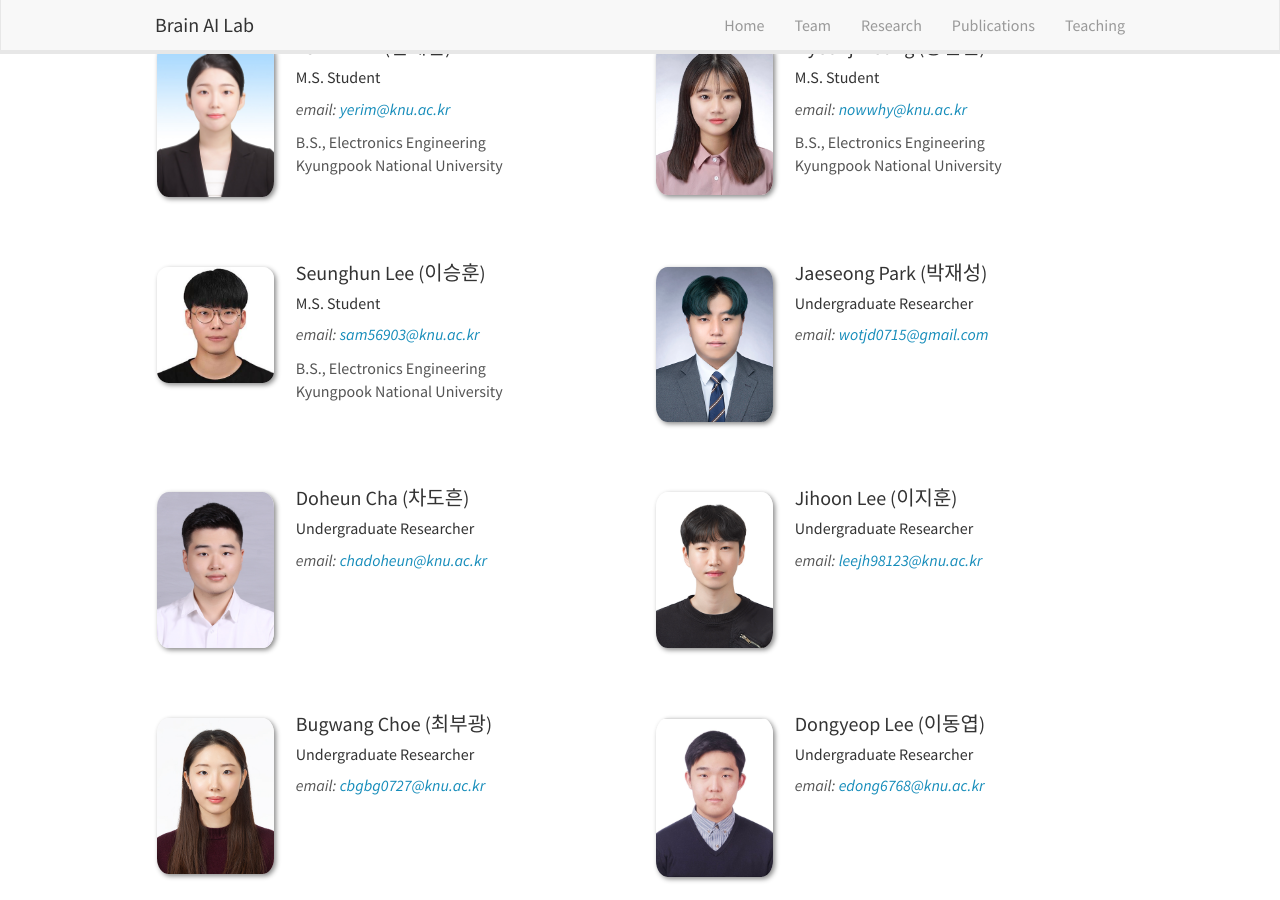
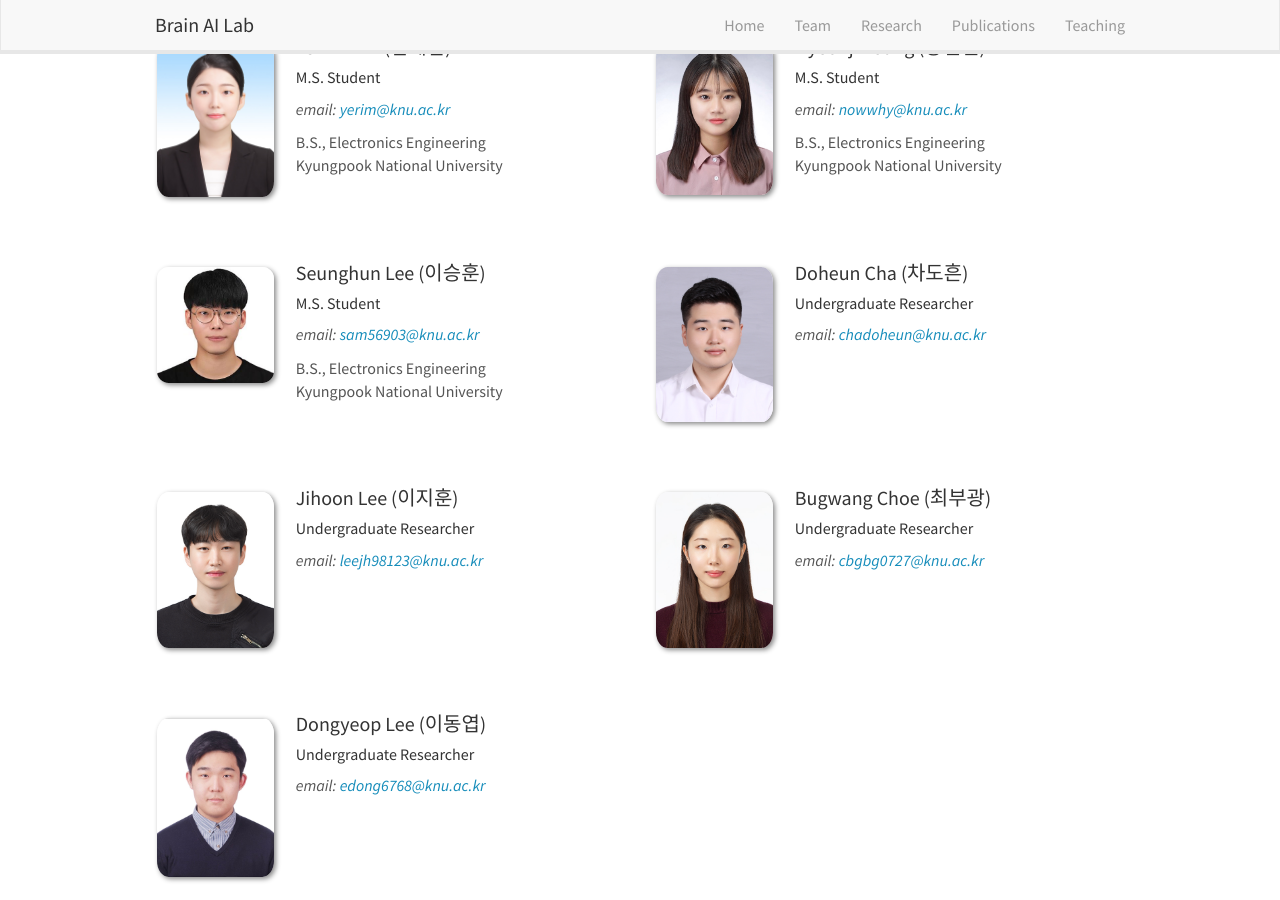
Before and after one commit to KNU-BrainAI/knu-brainai.github.io, a Jekyll site: the page built from _pages/team.md, in a window 1280 px wide and 900 px high, scrolled down 378 px. Built offline with Jekyll 4.4.1, drawn with Linux system fonts in a browser that asks for light colours; nearby versions of some CDN libraries.

Commit message:
Update team_members.yml

```diff
--- a/_data/team_members.yml
+++ b/_data/team_members.yml
@@ -38,13 +38,6 @@
   education1: B.S., Electronics Engineering
   education2: Kyungpook National University
 
-- name: Jaeseong Park (박재성)
-  photo: jspark.jpg
-  info: Undergraduate Researcher
-  email: wotjd0715@gmail.com
-  number_educ: 1
-  education1:
-
 - name: Doheun Cha (차도흔)
   photo: DHCha.jpg
   info: Undergraduate Researcher
```
